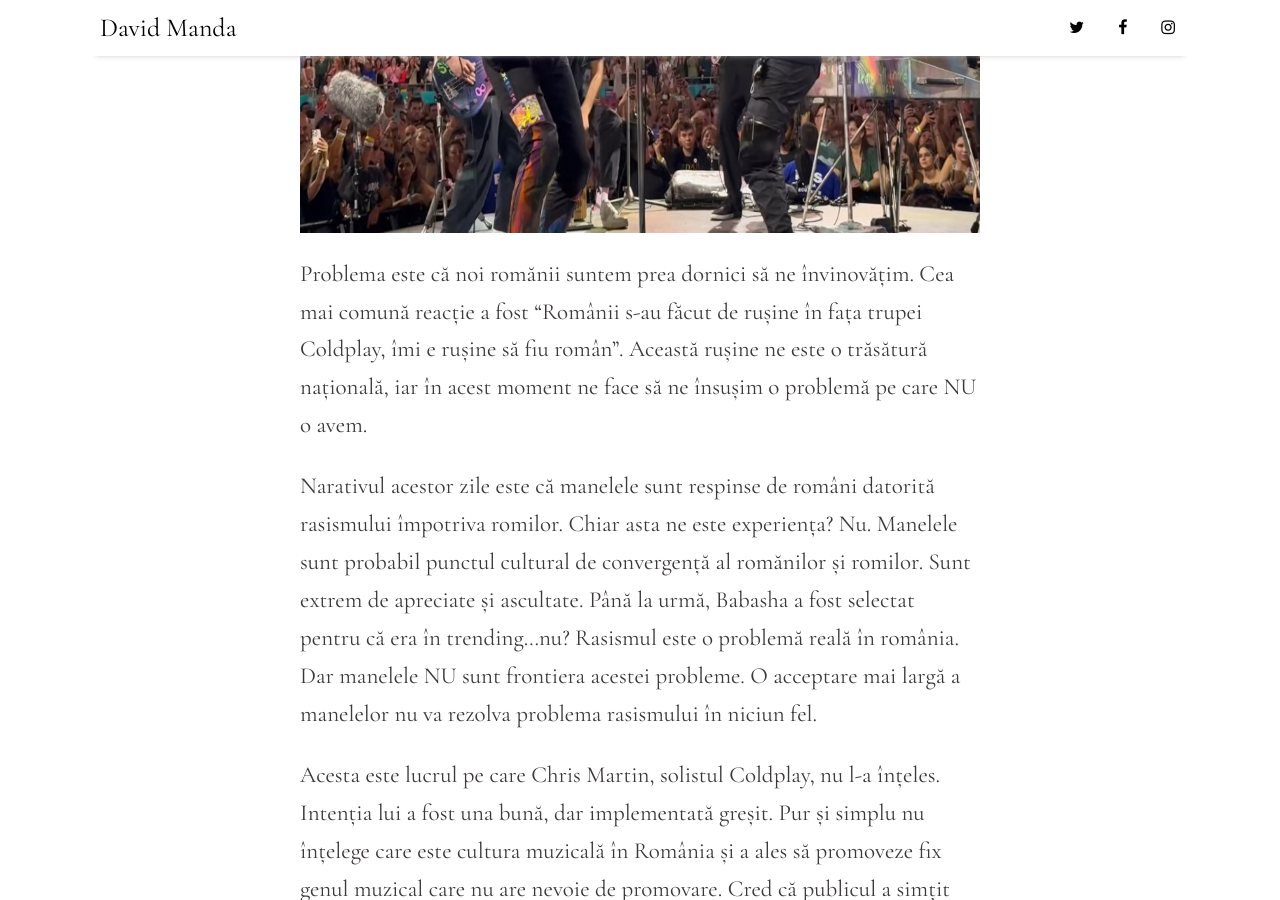
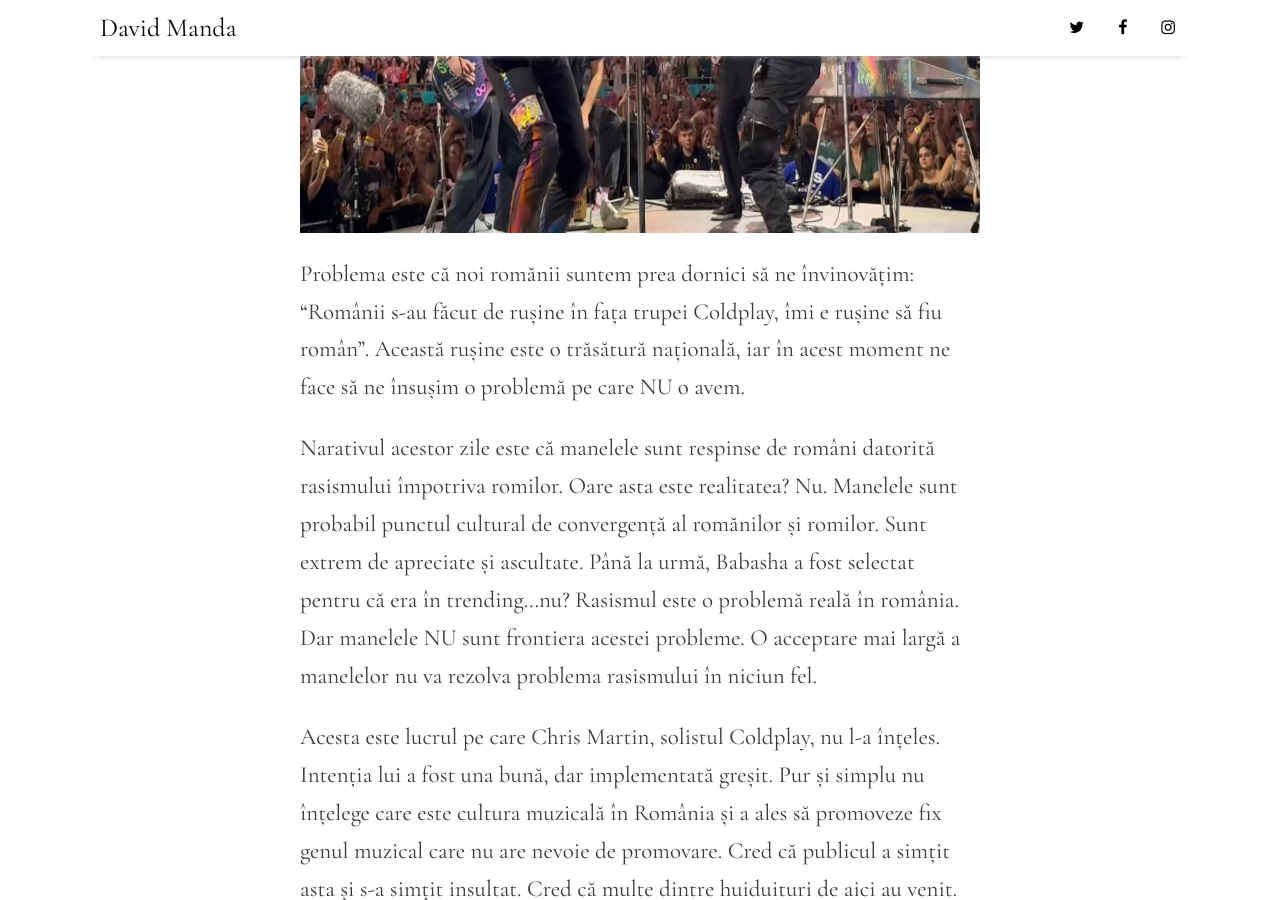
Before and after one commit to DavidManda/DavidManda.github.io, a Jekyll site: the page built from _posts/2024-06-16-babasha-coldplay.md, in a window 1280 px wide and 900 px high, scrolled down 763 px. Built offline with Jekyll 4.4.1, drawn with Linux system fonts in a browser that asks for light colours; nearby versions of some CDN libraries; comment, search, counter and statistics services are not loaded; some of the changed text lies outside the part shown.

Commit message:
update text

```diff
--- a/_posts/2024-06-16-babasha-coldplay.md
+++ b/_posts/2024-06-16-babasha-coldplay.md
@@ -16,9 +16,9 @@ Apariția lui Babasha pe scena Coldplay a trezit o discuție națională despre
   <img src="/assets/img/babasha-coldplay.webp" alt="drawing" height=500/>
 </figure>
 
-Problema este că noi romănii suntem prea dornici să ne învinovățim. Cea mai comună reacție a fost “Românii s-au făcut de rușine în fața trupei Coldplay, îmi e rușine să fiu român”. Această rușine ne este o trăsătură națională, iar în acest moment ne face să ne însușim o problemă pe care NU o avem.
+Problema este că noi romănii suntem prea dornici să ne învinovățim: “Românii s-au făcut de rușine în fața trupei Coldplay, îmi e rușine să fiu român”. Această rușine este o trăsătură națională, iar în acest moment ne face să ne însușim o problemă pe care NU o avem.
 
-Narativul acestor zile este că manelele sunt respinse de români datorită rasismului împotriva romilor. Chiar asta ne este experiența? Nu. Manelele sunt probabil punctul cultural de convergență al romănilor și romilor. Sunt extrem de apreciate și ascultate. Până la urmă, Babasha a fost selectat pentru că era în trending...nu? Rasismul este o problemă reală în românia. Dar manelele NU sunt frontiera acestei probleme. O acceptare mai largă a manelelor nu va rezolva problema rasismului în niciun fel.
+Narativul acestor zile este că manelele sunt respinse de români datorită rasismului împotriva romilor. Oare asta este realitatea? Nu. Manelele sunt probabil punctul cultural de convergență al romănilor și romilor. Sunt extrem de apreciate și ascultate. Până la urmă, Babasha a fost selectat pentru că era în trending...nu? Rasismul este o problemă reală în românia. Dar manelele NU sunt frontiera acestei probleme. O acceptare mai largă a manelelor nu va rezolva problema rasismului în niciun fel.
 
 Acesta este lucrul pe care Chris Martin, solistul Coldplay, nu l-a înțeles. Intenția lui a fost una bună, dar implementată greșit. Pur și simplu nu înțelege care este cultura muzicală în România și a ales să promoveze fix genul muzical care nu are nevoie de promovare. Cred că publicul a simțit asta și s-a simțit insultat. Cred că multe dintre huiduituri de aici au venit. Sunt absolut convins că dacă pe scenă ar fi urcat o formație de taraf, reacția publicului ar fi fost cu totul alta. Cum știu asta? În ziua 2 de concert, Chris Martin a introdus momentul lui Babasha cu mai multă umilință. Reacția publicului? Una pozitivă. Au aplaudat și nu au huiduit ca în prima seară.
 
```
Also changed, not shown: other parts of _posts/2024-06-16-babasha-coldplay.md (+1 -1 lines).
